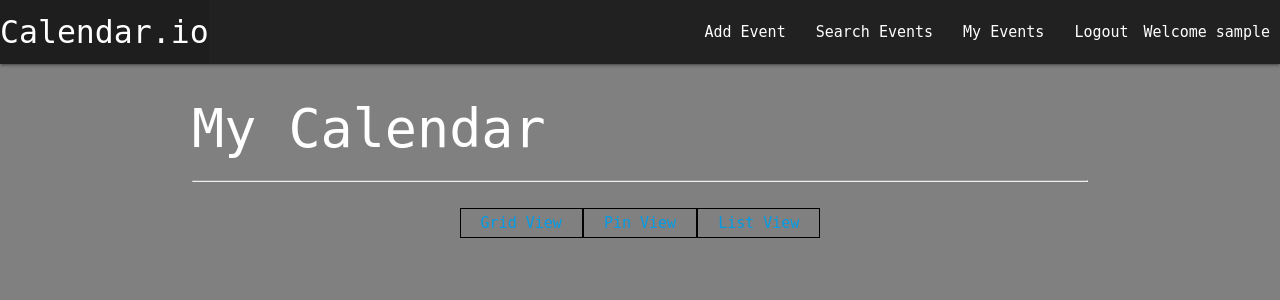
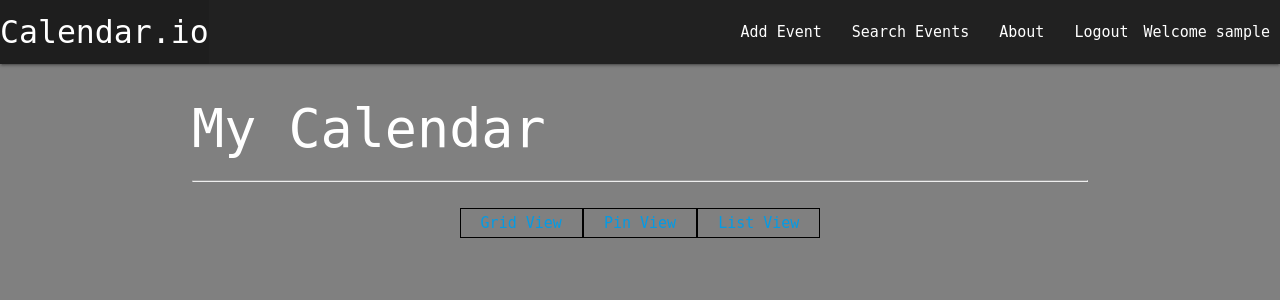
Before and after one commit to cannatajon/Event-Calendar, a Django app: page / in a window 1280 px wide. Shown: the top 300 px of the page. Run offline with Django 4.2, Linux system fonts and the light colour scheme; the visitor is signed in with stand-in values (Sample User, id 1); some libraries are stand-ins or nearby versions; some web fonts are replaced.

Commit message:
protecting more links

```diff
--- a/eventcalendar/settings.py
+++ b/eventcalendar/settings.py
@@ -132,7 +132,7 @@ STATIC_URL = 'static/'
 LOGIN_REDIRECT_URL = '/'
 
 # same thing as above, we can change this to a different page later if you guys want, like an about page or something
-LOGOUT_REDIRECT_URL = '/'
+LOGOUT_REDIRECT_URL = '/about'
 
 # Default primary key field type
 # https://docs.djangoproject.com/en/4.0/ref/settings/#default-auto-field
--- a/main_app/models.py
+++ b/main_app/models.py
@@ -24,5 +24,4 @@ class Event(models.Model):
     image = models.URLField(max_length=500, blank=True)
     tags = models.ManyToManyField(Tag)
     venue = models.ManyToManyField(Venue)
-
-    user = models.ForeignKey(User, on_delete=models.CASCADE)
+    user = models.ManyToManyField(User)
--- a/main_app/templates/base.html
+++ b/main_app/templates/base.html
@@ -58,7 +58,7 @@
               <a href="{% url 'search' %}">Search Events</a>
              </li>
             <li>
-              <a href="#">My Events</a>
+              <a href="{% url 'about' %}">About</a>
             </li>
             <li>
               <a href="{% url 'logout' %}">Logout</a>
--- a/main_app/urls.py
+++ b/main_app/urls.py
@@ -1,3 +1,4 @@
+from unicodedata import name
 from django.urls import path
 from . import views
 
@@ -5,7 +6,7 @@ urlpatterns = [
     path('', views.home, name='home'),
     path('gridview/', views.CalendarView.as_view(), name='grid_view'),
     path('search/', views.search, name='search'),
- #For Django Auth
     path('accounts/signup/', views.signup, name='signup'),
+    path('about/', views.about, name='about')
 
 ]
--- a/main_app/views.py
+++ b/main_app/views.py
@@ -29,7 +29,6 @@ from .utils import Calendar
 
 def home(req):
     return render(req, "home.html")
-
 
 def search(req):
     events = []
@@ -118,3 +117,6 @@ def next_month(d):
     next_month = last + timedelta(days=1)
     month = 'month=' + str(next_month.year) + '-' + str(next_month.month)
     return month
+
+def about(request):
+    return render(request, "about.html")
```
Also changed, not shown: main_app/templates/about.html (added, +9 -0 lines), main_app/migrations/0004_merge_0002_event_user_0003_venue_city.py (added), main_app/migrations/0005_alter_event_tags_alter_event_venue.py (added).
